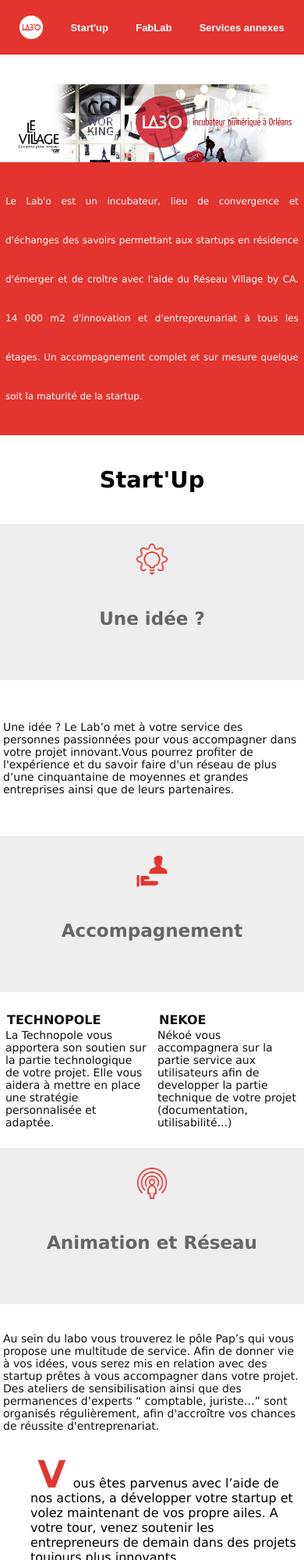
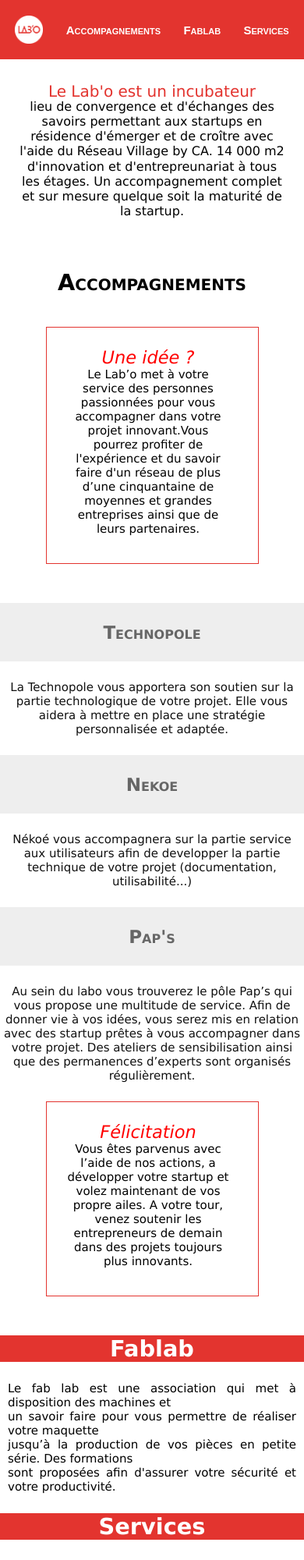
Before and after one commit to Kanmuruuruu/ProjetWilderLabo, a plain HTML site: page index.html in a window 390 px wide. Shown: the top 2000 px of the page at 78% size. Drawn offline with Linux system fonts and the light colour scheme.

Commit message:
réparation du css et modification du responsive.

```diff
--- a/index.html
+++ b/index.html
@@ -18,9 +18,9 @@
                             <img src="Images/logolaboblanc.png" alt="LogoLabo">
                         </a>
                     </li>
-                    <li class="hover-effect"><a href="#Services">Start'up</a>  </li>
-                    <li class="hover-effect"><a href="#slider1">FabLab</a></li>
-                    <li class="hover-effect"><a href="#slider2">Services annexes</a></li>
+                    <a href="#Services"><li class="hover-effect">Accompagnements</li></a>
+                    <a href="#fablab"><li class="hover-effect">Fablab</li></a>
+                    <a href="#slider2"><li class="hover-effect">Services</li></a>
 
                 </ul>
             </nav>
@@ -30,26 +30,28 @@
             <div id="LeLabo">
             </div>
             <div class="descriLabo">
-                <p>Le Lab'o est un incubateur, lieu de convergence et d'échanges des savoirs permettant aux startups en résidence d'émerger et de croître avec l'aide du Réseau Village by CA. 14 000 m2 d'innovation et d'entrepreunariat à tous les étages. Un accompagnement complet et sur mesure quelque soit la maturité de la startup.</p>
-            </div>
-            <div class="LaPepiniere">
-
+                <p>Le Lab'o est un incubateur <br/>lieu de convergence et d'échanges des savoirs permettant aux startups en résidence d'émerger et de croître avec l'aide du Réseau Village by CA. 14 000 m2 d'innovation et d'entrepreunariat à tous les étages. Un accompagnement complet et sur mesure quelque soit la maturité de la startup.</p>
             </div>
         </section>
+
         <section id="Services">
-            <h3>Start'Up</h3>
+            <h3>Accompagnements</h3>
+            <div class="phrase">
+                <p><span class="titre">Une idée ?</span> <br/>
+                Le Lab’o met à votre service des personnes passionnées pour vous accompagner dans votre projet innovant.Vous pourrez profiter de l'expérience et du savoir faire d'un réseau de plus d’une cinquantaine de moyennes et grandes entreprises ainsi que de leurs partenaires.</p>
+            </div>
             <div class="services">
                 <div class="container">
                     <div class="card">
                         <div class="face face1">
-                            <div class="content">
-                                <img src="Images/idealogo.png" alt="logolabo2">
-                                <h3>Une idée ?</h3>
+                            <div class="content technopole">
+                                <img src="Images/technopole.png" alt="logolabo2">
+                                <h3>Technopole</h3>
                             </div>
                         </div>
                         <div class="face face2">
                             <div class="content">
-                                <p>Une idée ? Le Lab’o met à votre service des personnes passionnées pour vous accompagner dans votre projet innovant.Vous pourrez profiter de l'expérience et du savoir faire d'un réseau de plus d’une cinquantaine de moyennes et grandes entreprises ainsi que de leurs partenaires.</p>
+                                <p>La Technopole vous apportera son soutien sur la partie technologique de votre projet. Elle vous aidera à mettre en place une stratégie personnalisée et adaptée.</p>
                             </div>
                         </div>
                     </div>
@@ -58,17 +60,12 @@
                     <div class="card accompagnement">
                         <div class="face face1">
                             <div class="content">
-                                <img src="Images/accompagnement.png" alt="logolabo2">
-                                <h3>Accompagnement</h3>
+                                <img src="Images/nekoe.png" alt="logolabo2">
+                                <h3>Nekoe</h3>
                             </div>
                         </div>
                         <div class="face face2">
-                            <div class="content techno">
-                                <h4>Technopole</h4>
-                                <p>La Technopole vous apportera son soutien sur la partie technologique de votre projet. Elle vous aidera à mettre en place une stratégie personnalisée et adaptée.</p>
-                            </div>
-                            <div class="content nekoe">
-                                <h4>Nekoe</h4>
+                            <div class="content">
                                 <p>Nékoé vous accompagnera sur la partie service aux utilisateurs afin de developper la partie technique de votre projet (documentation, utilisabilité...)</p>
                             </div>
                         </div>
@@ -79,51 +76,57 @@
                         <div class="face face1">
                             <div class="content">
                                 <img src="Images/reseaulogo.png" alt="logolabo2">
-                                <h3>Animation et Réseau</h3>
+                                <h3>Pap's</h3>
                             </div>
                         </div>
                         <div class="face face2">
                             <div class="content">
                                 <p>Au sein du labo vous trouverez le pôle Pap’s qui vous propose une multitude de service.
-                                        Afin de donner vie à vos idées, vous serez mis en relation avec des startup prêtes à  vous accompagner dans votre projet. Des ateliers de sensibilisation ainsi que des permanences d’experts “ comptable, juriste…” sont organisés régulièrement, afin d'accroître vos chances de réussite d'entreprenariat.</p>
+                                        Afin de donner vie à vos idées, vous serez mis en relation avec des startup prêtes à  vous accompagner dans votre projet. Des ateliers de sensibilisation ainsi que des permanences d’experts sont organisés régulièrement.</p>
                             </div>
                         </div>
                     </div>
                 </div>
             </div>
             <div class="phrase">
-                <p> Vous êtes parvenus avec l’aide de nos actions, a développer votre startup et volez maintenant de vos propre ailes.
+                <p> <span class="titre">Félicitation</span> <br/>
+                    Vous êtes parvenus avec l’aide de nos actions, a développer votre startup et volez maintenant de vos propre ailes.
                     A votre tour, venez soutenir les entrepreneurs de demain dans des projets toujours plus innovants.</p>
             </div>
-            <div class="logoEntreprises">
-                <img src="Images/technopole.png" alt="logoLabo">
-                <img src="Images/nekoe.png" alt="logoLabo">
-            </div></section><div id= 'color2'></div>
+        </section>
+
+        <div id= 'color2'>
+        </div>
             </div>
         </section>
+
         <div id= 'color'>
             <h2 id= "title">Fablab </h2>
         </div>
+        <section id="fablab">
             <div id= "float">
                 <div>
-                <p id= 'text'>
-                    Le fab lab est une association qui met à disposition des machines</br> et un savoir faire
+                    <p id='text'>
+                        Le fab lab est une association qui met à disposition des machines et </br>un savoir faire
                         pour vous permettre de réaliser votre maquette</br>
                         jusqu’à la production de vos pièces en petite série. Des formations</br>
-                    sont proposées  afin d'assurer votre sécurité et votre productivité
+                        sont proposées afin d'assurer votre sécurité et votre productivité.
                     </p>
                 </div>
+            </div>
 
-        <section id="slider1">
+            <div id="slider1">
                 <div class="slides">
                     <div id="image1" class="image"></div>
                     <div id="image2" class="image"></div>
                     <div id="image3" class="image"></div>
                     <div id="image4" class="image"></div>
                 </div>
-        </div></section>
+            </div>
+        </section>
+
         <div id= 'color2'>
-            <h2 id="titi">Services annexes</h2>
+            <h2 id="titi">Services</h2>
         </div>
 
         <section id="slider2">
@@ -173,7 +176,6 @@
             </a>
         </div>
         <div class="footer-author">
-            <p>&copy;Copyright Wild Code School 2019 | Tous droits réservés</p>
             <p>Présentation du Labo by Gautier GUERI, Nadège LANGRAND, Mehdi AOUAD, Willy COCHIN</p>
         </div>
         </footer>
--- a/style.css
+++ b/style.css
@@ -1,6 +1,7 @@
 @font-face{
     font-family: "theSans";
-    src: url("Polices/thesans/TheSans-B4SemiLight.otf") format("otf");
+    src: url("Polices/thesans/TheSans-B4SemiLight.otf") format("otf"),
+        url("Polices/thesans/TheSansPlain.ttf") format("ttf");
 }
 
 #Services h3{
@@ -34,9 +35,10 @@
 }
 
 #text{
-    margin: 190px 75px;
+    margin: 150px 75px;
     font-size: 1.2em;
 }
+
 
 #text2{
     display: flex;
@@ -55,7 +57,8 @@
 
 #float{
     display: flex;
-
+    justify-content: space-around;
+    text-align: justify;
 }
 
 #text2{
@@ -66,15 +69,18 @@
     position: relative;
     width: 50%;
     height: 500px;
-    margin: 0 auto;
+    margin: 0 25px;
     overflow: hidden;
     background: #ffffff;
+}
 
+#fablab{
+    display: flex;
+    width: 100%;
+    margin: 0;
 }
 
 @media screen and (max-width:720px){
-
-
     .servicesAnnexes {
         display: flex;
         justify-content: space-evenly;
@@ -204,13 +210,6 @@
     transform: translateY(0);
 }
 
-
-
-
-*{
-    padding: 0;
-    margin: 0;
-}
 body{
     margin: 0px;
     padding: 0px;
@@ -250,7 +249,7 @@ body{
 .hover-effect:hover{
     background-color: white;
 }
-.hover-effect:hover a{
+.hover-effect:hover{
     color: #e3342f;
 }
 .navigator img{
@@ -258,6 +257,9 @@ body{
     float:right;
     margin: 0;
     padding: 0;
+}
+.navigator li{
+    font-variant: small-caps;
 }
 
 @media screen and (max-width:720px){
@@ -310,7 +312,7 @@ body{
     }
     .IMG img{
         opacity: 0.5;
-        max-width: 300px;
+        width: 300px;
         margin: 0;
         padding: 0;
     }
@@ -336,16 +338,17 @@ body{
     }
 
 }
-*{
-    margin: 0;
-    padding: 0;
-}
 
 body{
     margin: 0px;
     padding: 0px;
     background-color: white;
-    font-family: 'theSans','Lucida Sans', 'Lucida Sans Regular', 'Lucida Grande', 'Lucida Sans Unicode', Geneva, Verdana, sans-serif;
+    font-family: 'Lucida Sans', 'Lucida Sans Regular', 'Lucida Grande', 'Lucida Sans Unicode', Geneva, Verdana, sans-serif;
+}
+
+section:target{
+    padding-top: 9em;
+    margin-top: -9em;
 }
 
 #LeLabo{
@@ -354,7 +357,7 @@ body{
     padding: 0;
     min-height: 400px;
     background-repeat: no-repeat;
-    background-size: 100% auto;
+    background-size: auto 100%;
 }
 
 .descriLabo{
@@ -363,11 +366,16 @@ body{
     color: White;
     text-align: justify;
     text-justify: inter-word;
+    text-align: center;
 }
 .descriLabo p{
     margin: 0;
     padding:50px;
     line-height: 50px;
+}
+
+.descriLabo p::first-line{
+    font-size: 1.5em;
 }
 
 .services img{
@@ -391,10 +399,12 @@ body{
 .container .card{
     position: relative;
     width: 100%;
-    margin: 10px;
+    margin: 0 15px;
 }
 
 .container .card .face{
+    margin: 0;
+    padding: 0;
     width: 100%;
     height: 200px;
     transition: 0.5s;
@@ -408,8 +418,9 @@ body{
     align-items: center;
     margin: 0;
     padding: 0;
+    width: 100%;
     z-index: 1;
-    transform: translateY(100px);
+    transform: translateY(75px);
     /*border: 2px solid #e3342f;*/
 }
 .container .card:hover .face.face1{
@@ -428,8 +439,8 @@ body{
     opacity: 1;
 }
 .container .card:hover .face.face1 .content img{
-    width: 48px;
-    height: 48px;
+    width: 50px;
+    height: 50px;
 }
 .container .card:hover .face.face1 .content h3{
     margin: 10px 0 0;
@@ -446,13 +457,15 @@ body{
     justify-content: center;
     align-items: center;
     transform: translateY(-100px);
-    padding:5px;
+    margin: 0;
+    padding: 0;
+    width:100%;
     font-size: 14px;
     color:white;
  }
 
  .container .card:hover .face.face2{
-    transform: translateY(0px);
+    transform: translateY(-50px);
     color: #111;
  }
 
@@ -465,38 +478,32 @@ body{
     padding: 0;
 }
 
-.content.techno{
-    padding: 5px;
-    width: 200px;
-    position: relative;
+.phrase{
+    margin: 0 15%;
+    margin-bottom: 50px;
+    padding: 0;
+    text-align: center;
 }
-.content.nekoe{
-    padding: 5px;
-    width: 200px;
-    position: relative;
+.titre{
+    color: red;
+    font-style: italic;
+    font-size: 1.5em;
+}
+.phrase p{
+    padding: 10px;
+    margin: 0px 10px 10px 0;
+}
+*{
+    margin: 0;
+    padding: 0;
 }
 
-.logoEntreprises{
-    display:flex;
-    justify-content: center;
-}
-.logoEntreprises img{
-    width: auto;
-    height: 150px;
-    margin: 0px 100px 100px 100px;
+#slider2 img{
+    width: 100%;
+    height: auto;
 }
 
-.phrase{
-    margin-left: 10%;
-    margin-bottom: 100px;
-}
-
-
-.phrase p::first-letter{
-    color: #e3342f;
-    font-size:5rem;
-}
-
+/* ************************************************************ */
 
  @media screen and (max-width: 720px) {
     .services{
@@ -629,15 +636,116 @@ a {
 	text-decoration: none;
 }
 
+.footer-center img{
+    margin: 10px;
+    padding: 0;
+}
+
 .footer-icons img{
 	display: inline-block;
-	padding: 10px;
+    padding: 0px;
+    margin: 0;
 	width: 30px;
 	height: 30px;
-	align-content: space-around;
+    align-content: space-around;
 }
 
 .footer-author{
 	position: center;
-	font-size: 13px;
+    font-size: 13px;
+    margin: 0 0 10px 0;
 }
+
+h3{
+    font-variant: small-caps;
+}
+
+
+@media screen and (max-width: 720px) {
+
+    .navigator ul{
+        position: fixed;
+    }
+    .navigator img{
+        width: 36px;
+        height: 36px;
+    }
+
+    #LeLabo{
+        display: none;
+    }
+    .descriLabo{
+        margin: 15px;
+        background-color: white;
+        color: black;
+        font-size: 1em;
+        text-align: center;
+    }
+    .descriLabo p {
+        line-height: 1.2em;
+    }
+
+    .descriLabo p::first-line{
+        color:#e3342f;
+        font-size: 20px;
+        padding: 10px;
+    }
+    .phrase{
+        padding: 15px;
+        border: 1px solid #e3342f;
+        font-size: 15px;
+    }
+
+    .container .card .face.face2{
+        padding: 10px;
+        text-align: center;
+    }
+    .container .card .face{
+        margin: 0;
+        padding: 0;
+        height: 200px;
+        width: 100%;
+    }
+
+    .container .card .face.face1{
+        margin: 0;
+        padding: 0;
+        height: 75px;
+    }
+    .container .card .face.face2{
+        margin: 20px 0;
+        padding: 0;
+        height: auto;
+        font-size: 15px
+    }
+    .container .card .face.face1 .content img{
+        display: none;
+    }
+
+    h3{
+        font-size: 1.2em;
+    }
+
+    .navigator li{
+        font-size: 15px;
+        font-variant: small-caps;
+    }
+    #fablab{
+        margin: 0;
+        padding: 0;
+    }
+    #slider1{
+        display: none;
+        margin: 0;
+        padding: 0;
+    }
+    #float{
+        margin: 0;
+        padding: 10px;
+    }
+    #text{
+        margin: 0;
+        padding: 0;
+        font-size: 15px;
+    }
+}
```
Also changed, not shown: 1 other file. Lines whose indentation alone changed are shown as unchanged.
